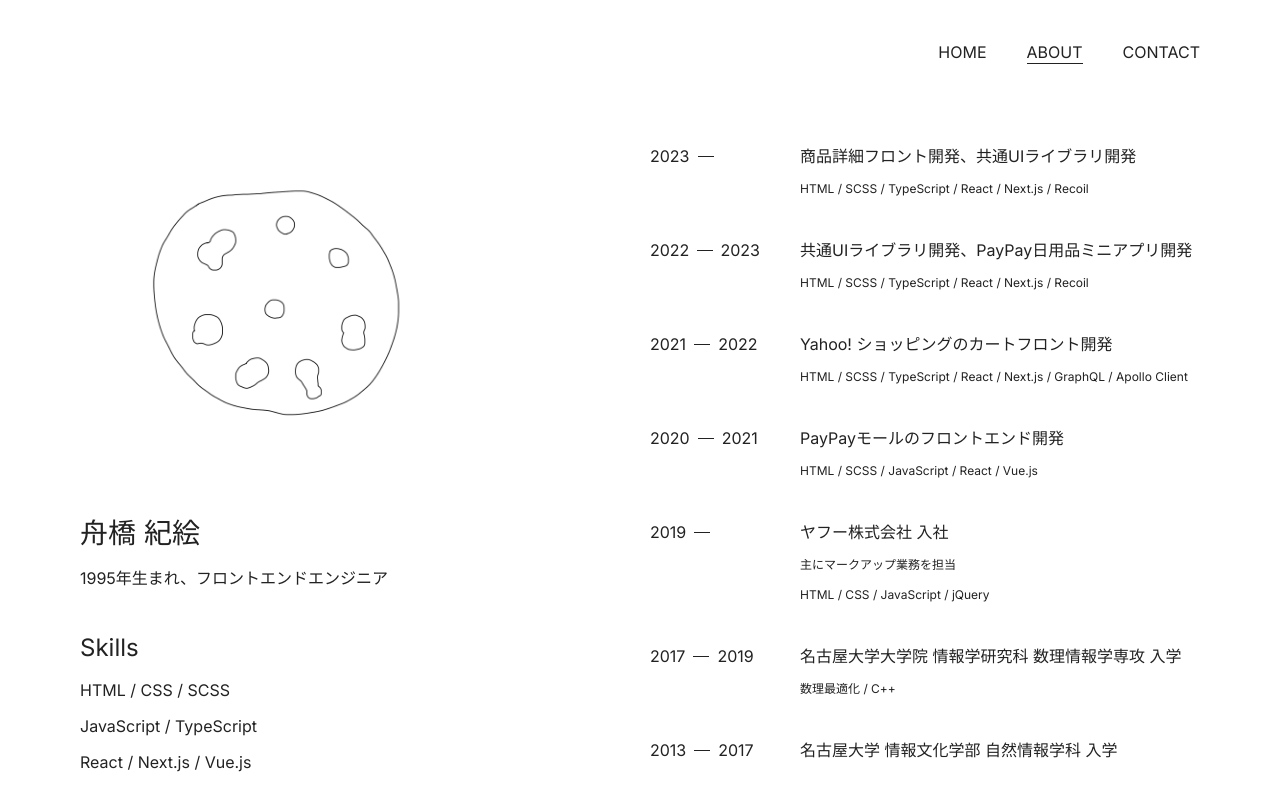
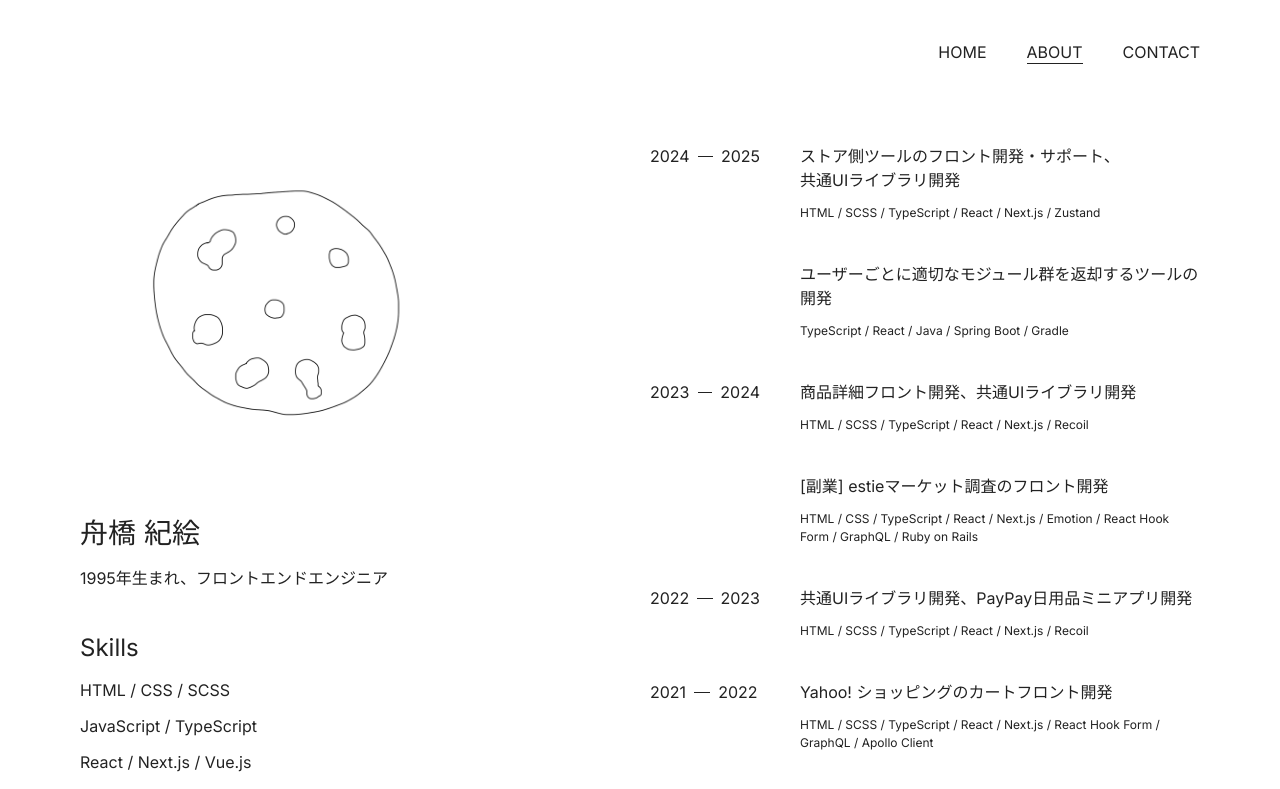
Before and after one commit to kg2784/portfolio, a Next.js app: page /about in a window 1280 px wide. Shown: the top 789 px of the page. Built offline with nearby package versions, Linux system fonts and the light colour scheme.

Commit message:
feat: add new history

```diff
--- a/src/app/about/page.tsx
+++ b/src/app/about/page.tsx
@@ -16,6 +16,7 @@ const About = () => {
           <p className={styles.About__text}>HTML / CSS / SCSS</p>
           <p className={styles.About__text}>JavaScript / TypeScript</p>
           <p className={styles.About__text}>React / Next.js / Vue.js</p>
+          <p className={styles.About__text}>Recoil</p>
           <p className={styles.About__text}>Storybook / Webpack</p>
           <p className={styles.About__text}>Jest / React Testing Library</p>
           <p className={styles.About__text}>VSCode / GitHub</p>
@@ -24,9 +25,12 @@ const About = () => {
       </div>
       <div className={styles.About__history}>
         <ul className={styles.About__historyList}>
-          <HistoryItem title="商品詳細フロント開発、共通UIライブラリ開発" skills={['HTML', 'SCSS', 'TypeScript', 'React', 'Next.js', 'Recoil']} start="2023" className={styles.About__historyItem} />
+          <HistoryItem title={`ストア側ツールのフロント開発・サポート、\n共通UIライブラリ開発`} skills={['HTML', 'SCSS', 'TypeScript', 'React', 'Next.js', 'Zustand']} start="2024" end="2025" className={styles.About__historyItem} />
+          <HistoryItem title="ユーザーごとに適切なモジュール群を返却するツールの開発" skills={['TypeScript', 'React', 'Java', 'Spring Boot', 'Gradle']} className={styles.About__historyItem} />
+          <HistoryItem title="商品詳細フロント開発、共通UIライブラリ開発" skills={['HTML', 'SCSS', 'TypeScript', 'React', 'Next.js', 'Recoil']} start="2023" end="2024" className={styles.About__historyItem} />
+          <HistoryItem title="[副業] estieマーケット調査のフロント開発" skills={['HTML', 'CSS', 'TypeScript', 'React', 'Next.js', 'Emotion', 'React Hook Form', 'GraphQL', 'Ruby on Rails']} className={styles.About__historyItem} />
           <HistoryItem title="共通UIライブラリ開発、PayPay日用品ミニアプリ開発" skills={['HTML', 'SCSS', 'TypeScript', 'React', 'Next.js', 'Recoil']} start="2022" end="2023" className={styles.About__historyItem} />
-          <HistoryItem title="Yahoo! ショッピングのカートフロント開発" skills={['HTML', 'SCSS', 'TypeScript', 'React', 'Next.js', 'GraphQL', 'Apollo Client']} start="2021" end="2022" className={styles.About__historyItem} />
+          <HistoryItem title="Yahoo! ショッピングのカートフロント開発" skills={['HTML', 'SCSS', 'TypeScript', 'React', 'Next.js', 'React Hook Form', 'GraphQL', 'Apollo Client']} start="2021" end="2022" className={styles.About__historyItem} />
           <HistoryItem title="PayPayモールのフロントエンド開発" skills={['HTML', 'SCSS', 'JavaScript', 'React', 'Vue.js']}  start="2020" end="2021" className={styles.About__historyItem} />
           <HistoryItem title="ヤフー株式会社 入社" text="主にマークアップ業務を担当" skills={['HTML', 'CSS', 'JavaScript', 'jQuery']} start="2019" className={styles.About__historyItem} />
           <HistoryItem title="名古屋大学大学院 情報学研究科 数理情報学専攻 入学" skills={['数理最適化', 'C++']} start="2017" end="2019" className={styles.About__historyItem} />
```
